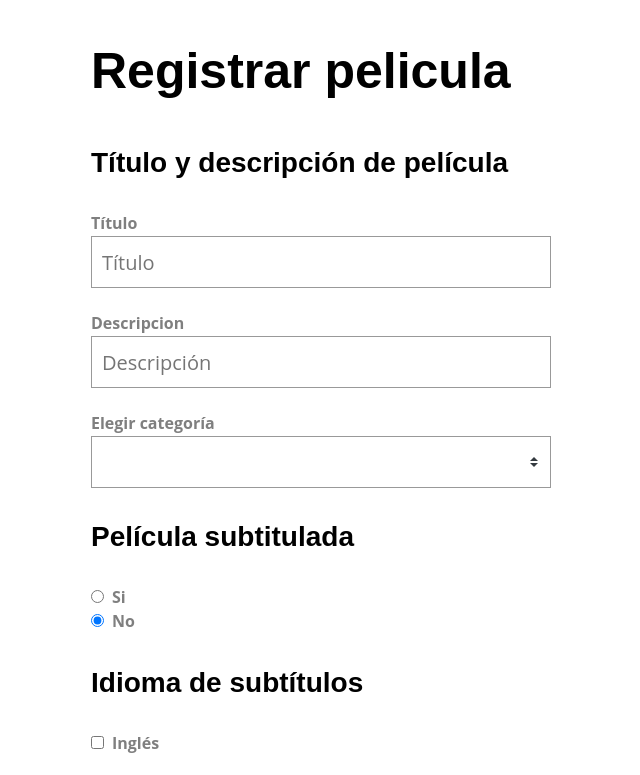
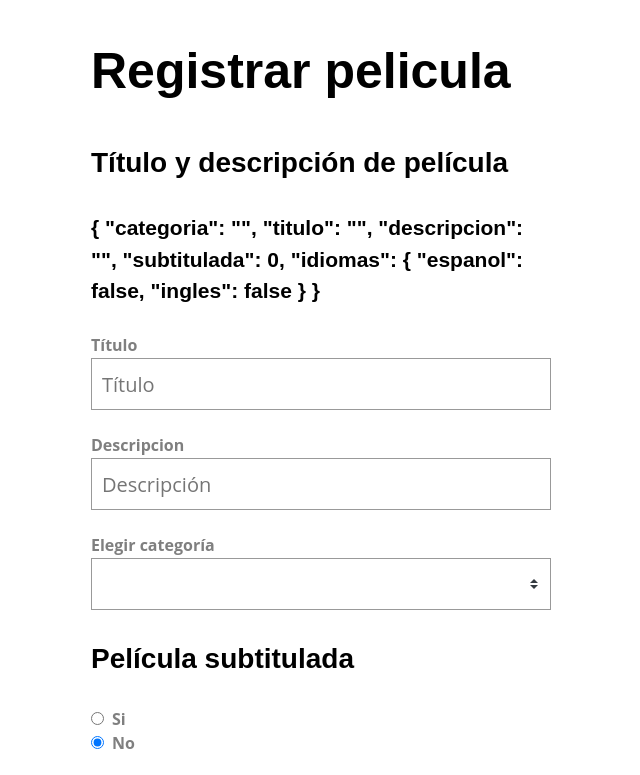
Before and after one commit to crisgon123/vue-3-modulo-2, a Vue app in the folder formulario/: page / in a window 1280 px wide. Shown: the top 775 px of the page, without its empty margins (339-979 px from the left). Built offline with nearby package versions, Linux system fonts and the light colour scheme.

Commit message:
Codigo final para el video Introducción a formularios

```diff
--- a/formulario/src/views/Formulario.vue
+++ b/formulario/src/views/Formulario.vue
@@ -3,6 +3,7 @@
     <h1>Registrar pelicula</h1>
     <form>
       <h3>Título y descripción de película</h3>
+      <h4>{{pelicula}} </h4>
       <label>Título</label>
       <input
         v-model="pelicula.titulo"
@@ -57,7 +58,7 @@
           v-model="pelicula.idiomas.espanol"
           class="field"
         />
-        <label>Inglés</label>
+        <label>Español</label>
       </div>
 
       <div>
@@ -66,7 +67,7 @@
           v-model="pelicula.idiomas.ingles"
           class="field"
         />
-        <label>Español</label>
+        <label>Inglés</label>
       </div>
 
       <button type="submit">Registrar</button>
```
